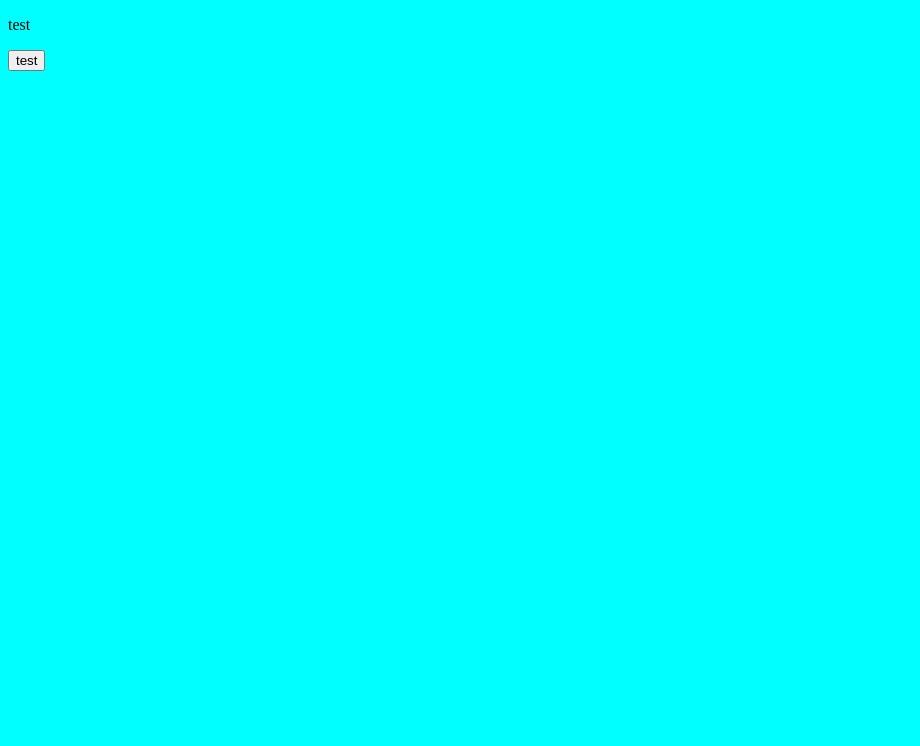
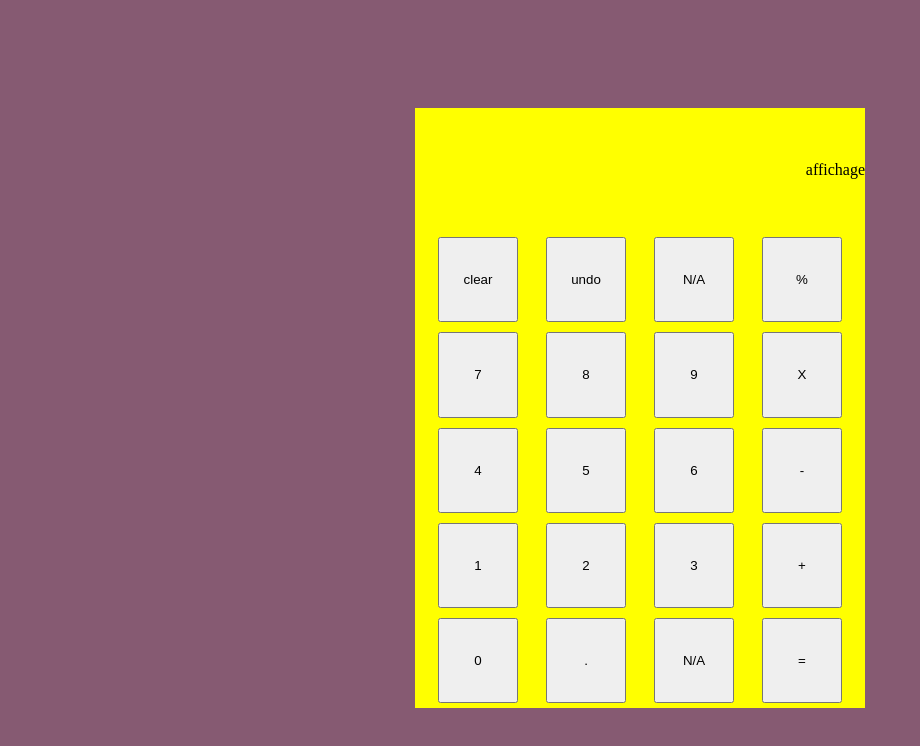
Before and after one commit to AlexForget/odin_project_calculator, a plain HTML site: page index.html in a window 1280 px wide. Shown: the whole page, without its empty margins (0-920 px from the left). Drawn offline with Linux system fonts and the light colour scheme.

Commit message:
Base du style de la calculatrice pour faire le développement

```diff
--- a/index.html
+++ b/index.html
@@ -9,7 +9,40 @@
     <link rel="stylesheet" href="style/style.css">
 </head>
 <body>
-    <p>test</p>
-    <button id="boutonTest">test</button>
+    <div id="container">
+        <div class="ligne" id="affichage">
+            <label>affichage</label>
+        </div>
+        <div class="ligne">
+            <button>clear</button>
+            <button>undo</button>
+            <button>N/A</button>
+            <button>%</button>
+        </div>
+        <div class="ligne">
+            <button>7</button>
+            <button>8</button>
+            <button>9</button>
+            <button>X</button>
+        </div>
+        <div class="ligne">
+            <button>4</button>
+            <button>5</button>
+            <button>6</button>
+            <button>-</button>
+        </div>
+        <div class="ligne">
+            <button>1</button>
+            <button>2</button>
+            <button>3</button>
+            <button>+</button>
+        </div>
+        <div class="ligne">
+            <button>0</button>
+            <button>.</button>
+            <button>N/A</button>
+            <button>=</button>
+        </div>
+    </div>
 </body>
 </html>
--- a/script/script.js
+++ b/script/script.js
@@ -1,3 +1,4 @@
+/*
 var boutonTest = document.querySelector("#boutonTest");
 
 const couleur = () => {
@@ -5,3 +6,4 @@ const couleur = () => {
 };
 
 boutonTest.addEventListener("click", couleur);
+*/
--- a/style/style.css
+++ b/style/style.css
@@ -1,3 +1,34 @@
 body {
-  background-color: aqua;
+  background-color: rgb(134, 90, 114);
+  display: flex;
+  justify-content: center;
 }
+
+#container {
+  margin-top: 100px;
+  background-color: blue;
+  display: flex;
+  flex-direction: column;
+  flex-wrap: nowrap;
+  justify-content: space-evenly;
+  width: 450px;
+  height: 600px;
+}
+
+#affichage {
+  justify-content: end;
+  align-items: center;
+  height: 60px;
+}
+
+.ligne {
+  display: flex;
+  background-color: yellow;
+  justify-content: space-evenly;
+  flex-grow: 1;
+}
+
+button {
+  width: 80px;
+  margin: 5px;
+}
```
